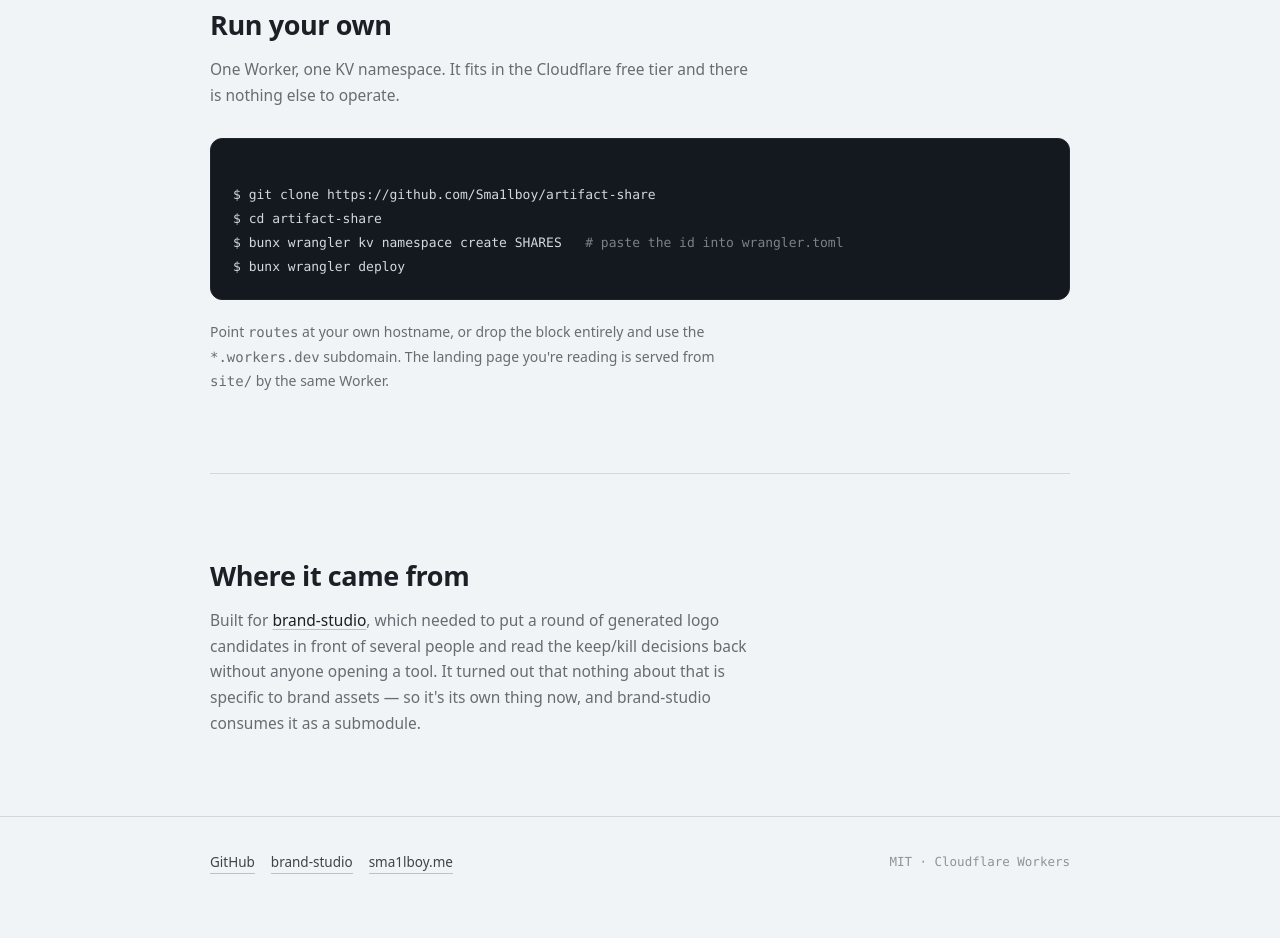
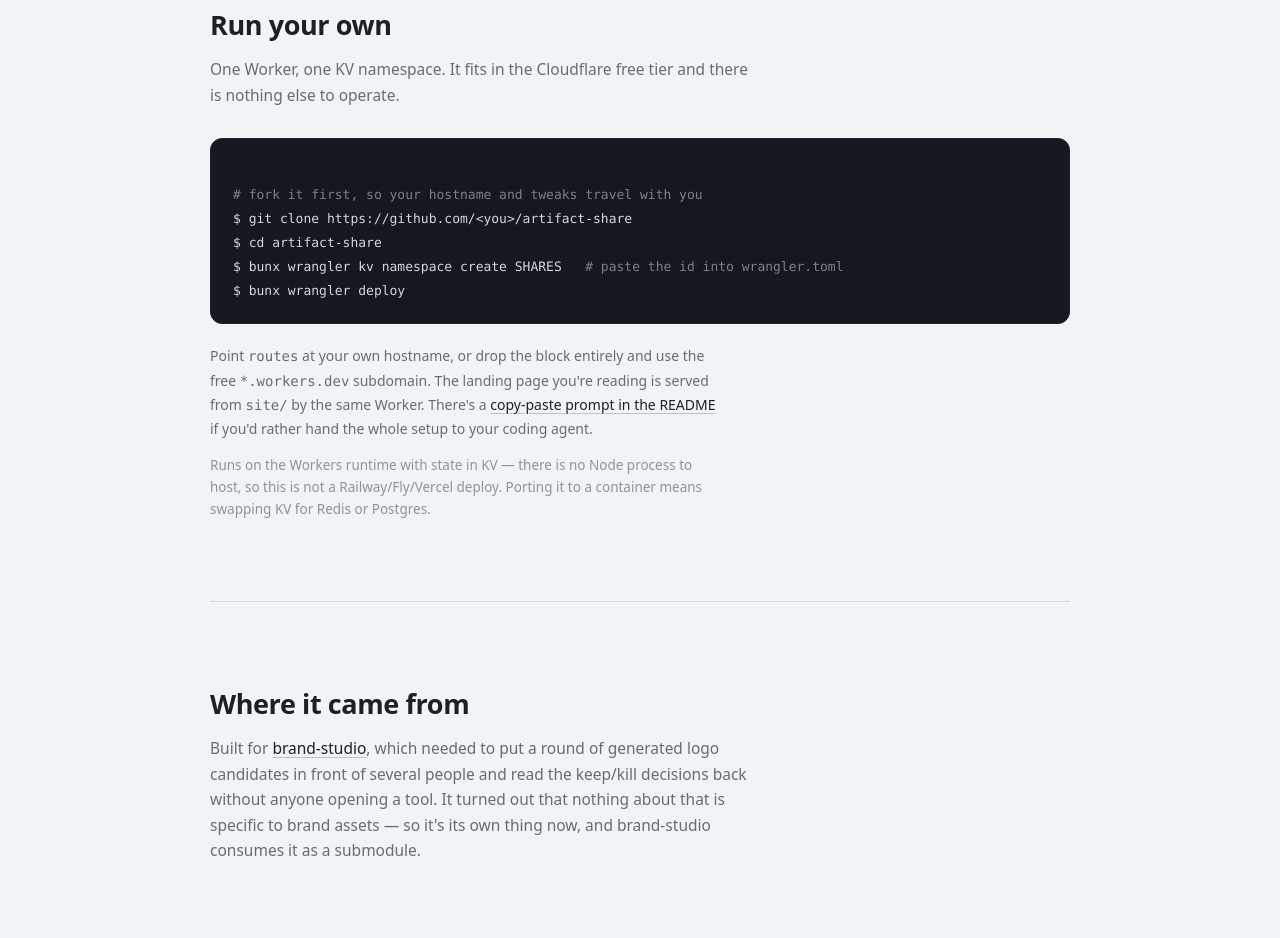
Before and after one commit to Sma1lboy/artifact-share, a plain HTML site: page site/index.html in a window 1280 px wide. Shown: the part 3057-3995 px from the top of the page. Drawn offline with Linux system fonts and the light colour scheme.

Commit message:
docs: fork-first self-host flow and an agent setup prompt
Adds a copy-paste block for handing the whole Cloudflare deploy to a coding
agent, and states plainly that this is not a Railway/Fly/Vercel target — the
KV binding and Workers runtime are the reason, not a missing config.

```diff
--- a/site/index.html
+++ b/site/index.html
@@ -253,14 +253,22 @@ $ curl <span class="p">https://share.sma1lboy.me/share/a3f10c88b2e94d71/verdicts
   <h2>Run your own</h2>
   <p class="sub">One Worker, one KV namespace. It fits in the Cloudflare free tier and there is nothing else to operate.</p>
   <div class="term">
-$ git clone https://github.com/Sma1lboy/artifact-share
+<span class="c"># fork it first, so your hostname and tweaks travel with you</span>
+$ git clone https://github.com/&lt;you&gt;/artifact-share
 $ cd artifact-share
 $ bunx wrangler kv namespace create SHARES   <span class="c"># paste the id into wrangler.toml</span>
 $ bunx wrangler deploy</div>
   <p style="margin-top:20px;color:var(--muted);font-size:14px;max-width:64ch">
-    Point <code>routes</code> at your own hostname, or drop the block entirely and use the
+    Point <code>routes</code> at your own hostname, or drop the block entirely and use the free
     <code>*.workers.dev</code> subdomain. The landing page you're reading is served from
-    <code>site/</code> by the same Worker.
+    <code>site/</code> by the same Worker. There's a
+    <a href="https://github.com/Sma1lboy/artifact-share#hand-this-to-your-agent" style="color:var(--ink);text-decoration:underline;text-underline-offset:3px;text-decoration-color:var(--line-2)">copy-paste prompt in the README</a>
+    if you'd rather hand the whole setup to your coding agent.
+  </p>
+  <p style="margin-top:14px;color:var(--faint);font-size:13.5px;max-width:64ch">
+    Runs on the Workers runtime with state in KV — there is no Node process to host,
+    so this is not a Railway/Fly/Vercel deploy. Porting it to a container means
+    swapping KV for Redis or Postgres.
   </p>
 </section>
 
```
Also changed, not shown: 1 other file.
